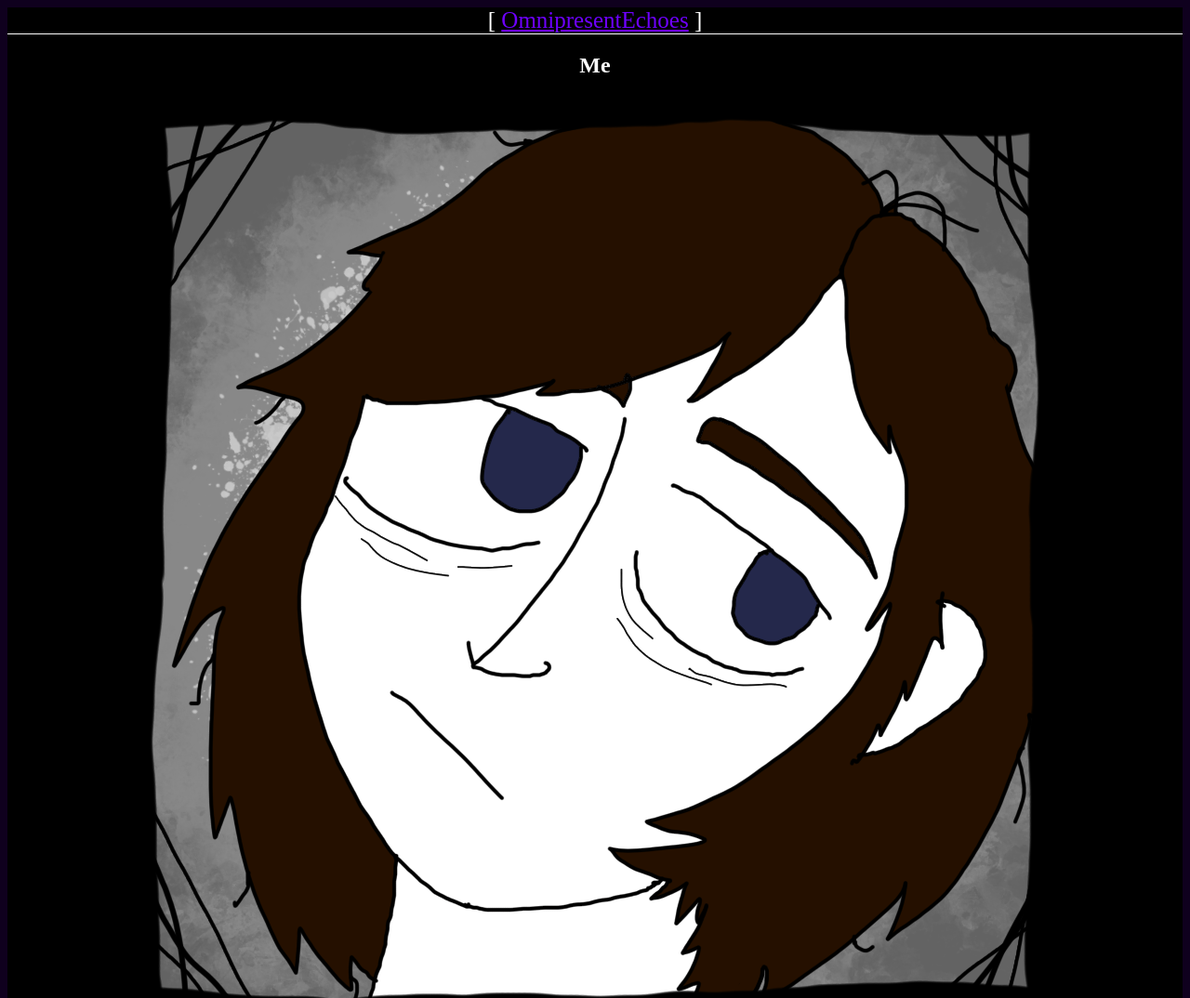
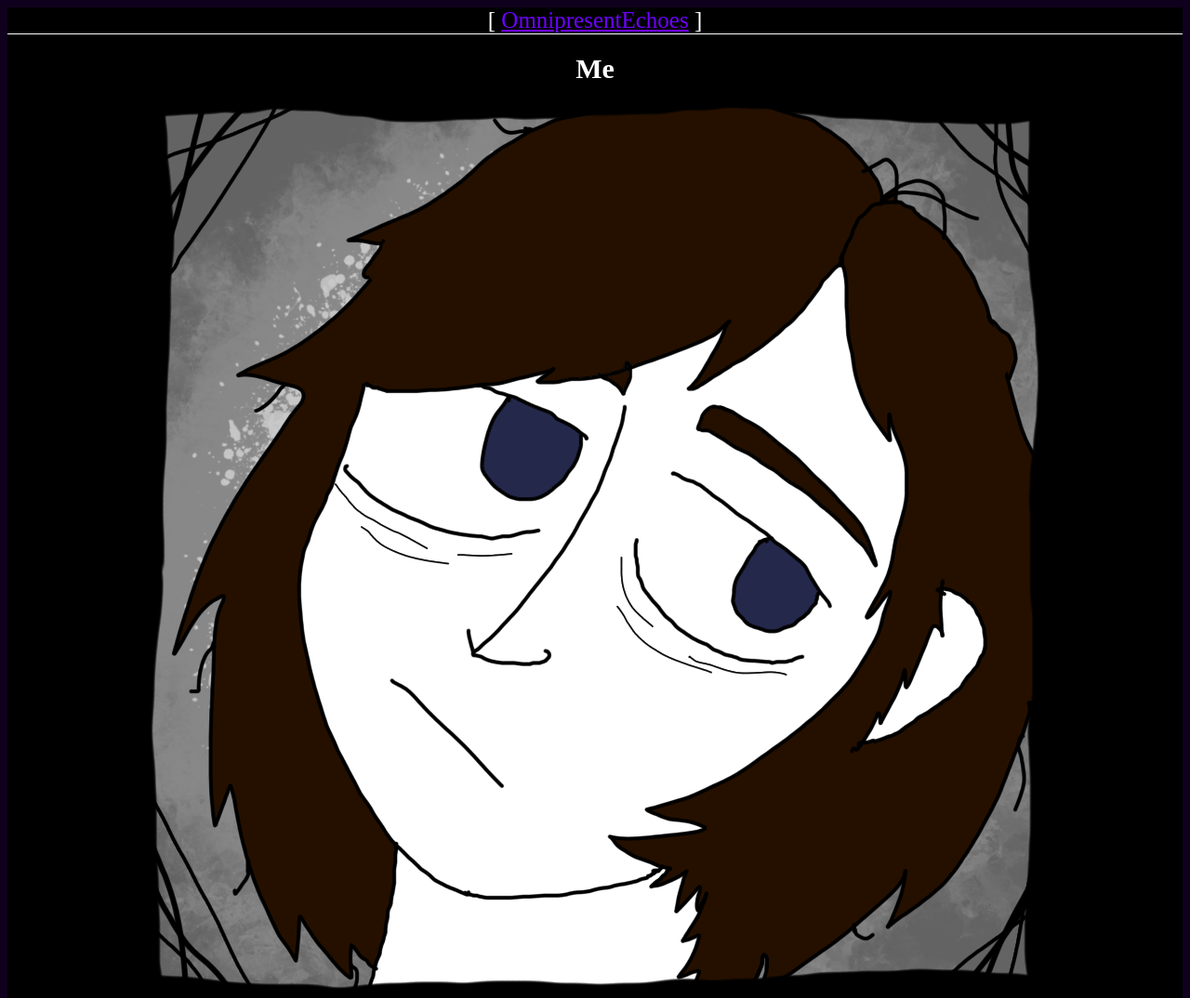
Before and after one commit to GoldPepperika/goldpepperika.github.io.Old, a plain HTML site: page Drawings/me.html in a window 1280 px wide. Shown: the top 1074 px of the page at 93% size. Drawn offline with Linux system fonts and the light colour scheme; files that its build step writes are made by us from their sources; files whose address does not match are found by name.

Commit message:
Update me.html

```diff
--- a/Drawings/me.html
+++ b/Drawings/me.html
@@ -4,6 +4,7 @@
         <meta charset="UTF-8">
         <meta name="viewport" content="width=device-width">
         <link rel="stylesheet" href="style.css">
+        <link rel="stylesheet" href="drawingsstyle.css">
         <link rel="icon" href="favicon.ico">
         <title>OmnipresentEchoes Website</title>
     </head>
```
